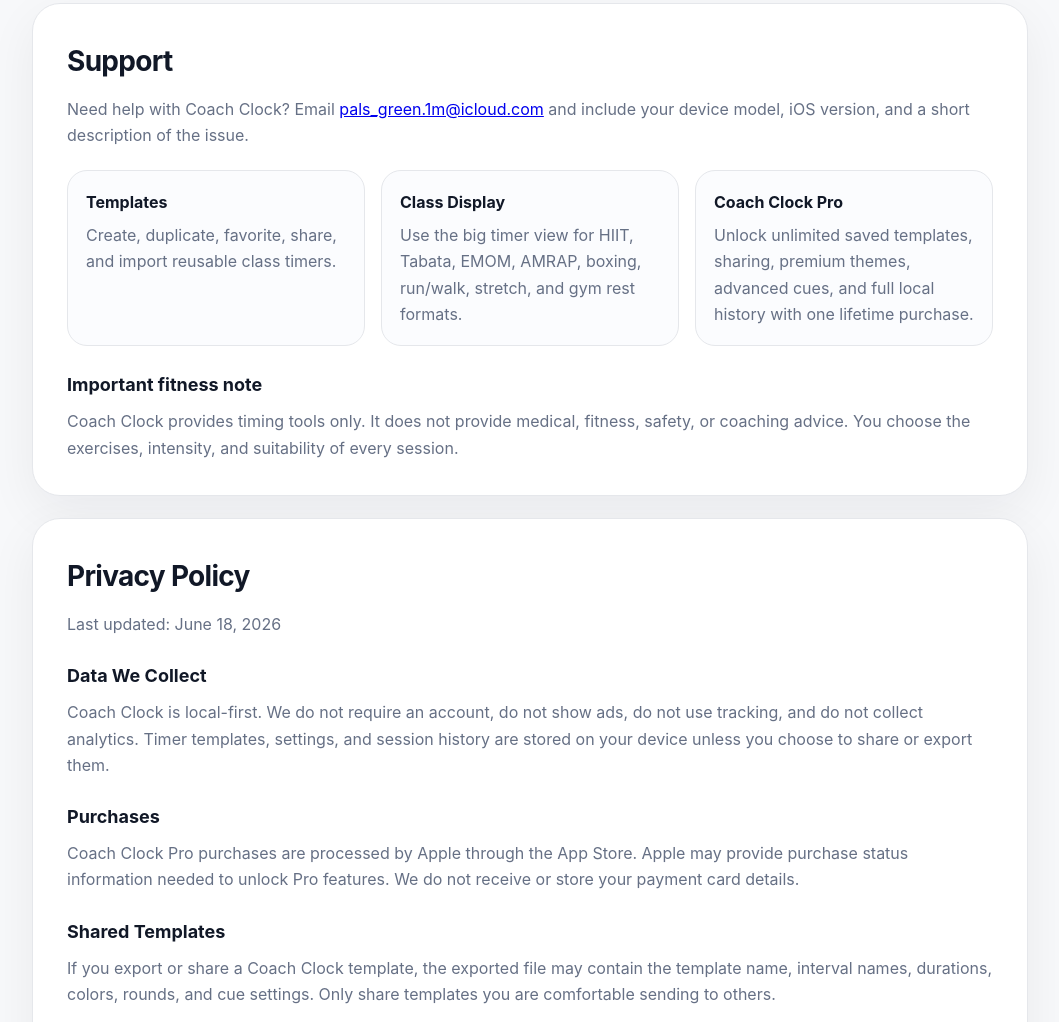
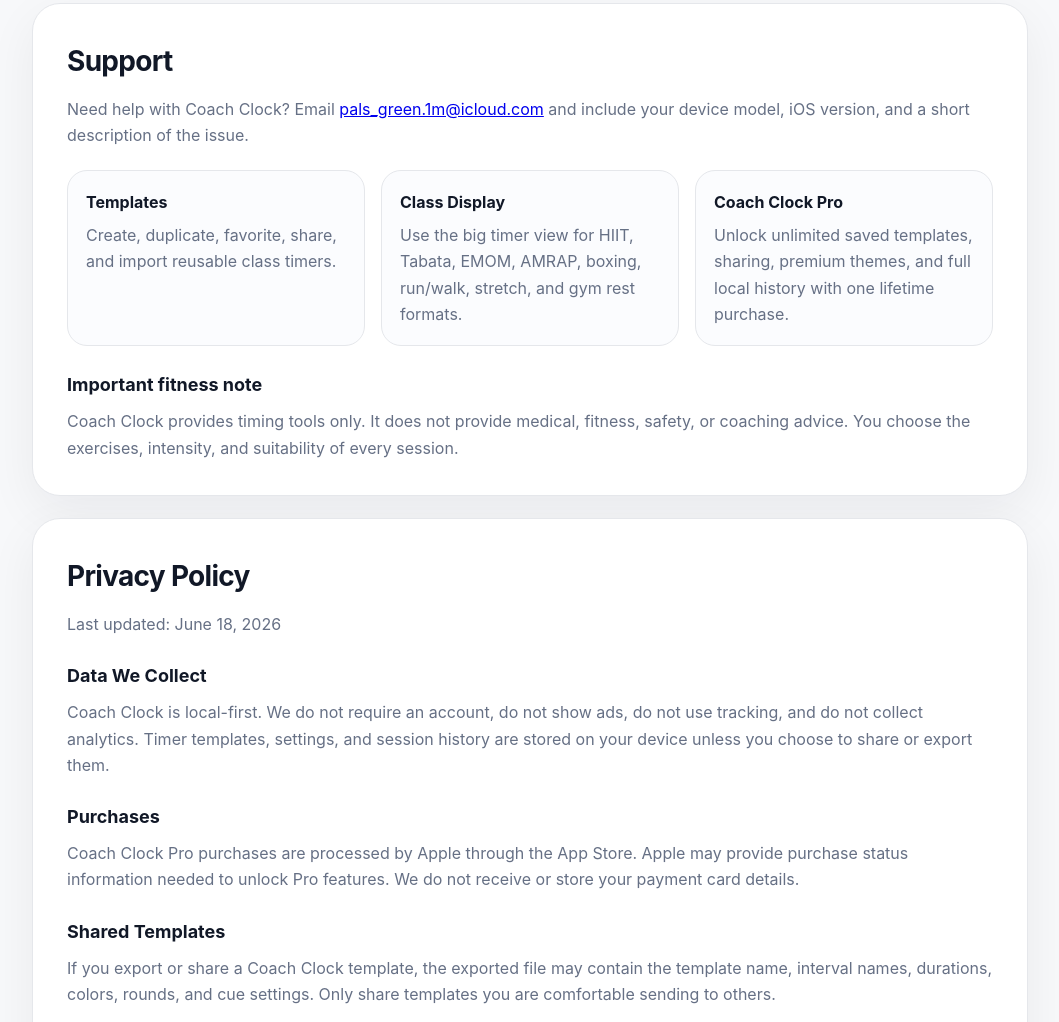
Before and after one commit to nemostation90/app-support, a plain HTML site: page apps/coach-clock/index.html in a window 1280 px wide. Shown: the part 890-1912 px from the top of the page, without its empty margins (110-1169 px from the left). Drawn offline with Linux system fonts and the light colour scheme.

Commit message:
Coach Clock: drop advanced cues claim
Co-Authored-By: Claude Opus 5.5 <noreply@anthropic.com>

```diff
--- a/apps/coach-clock/index.html
+++ b/apps/coach-clock/index.html
@@ -156,7 +156,7 @@
         </div>
         <div class="mini">
           <strong>Coach Clock Pro</strong>
-          <p>Unlock unlimited saved templates, sharing, premium themes, advanced cues, and full local history with one lifetime purchase.</p>
+          <p>Unlock unlimited saved templates, sharing, premium themes, and full local history with one lifetime purchase.</p>
         </div>
       </div>
       <h3>Important fitness note</h3>
```
